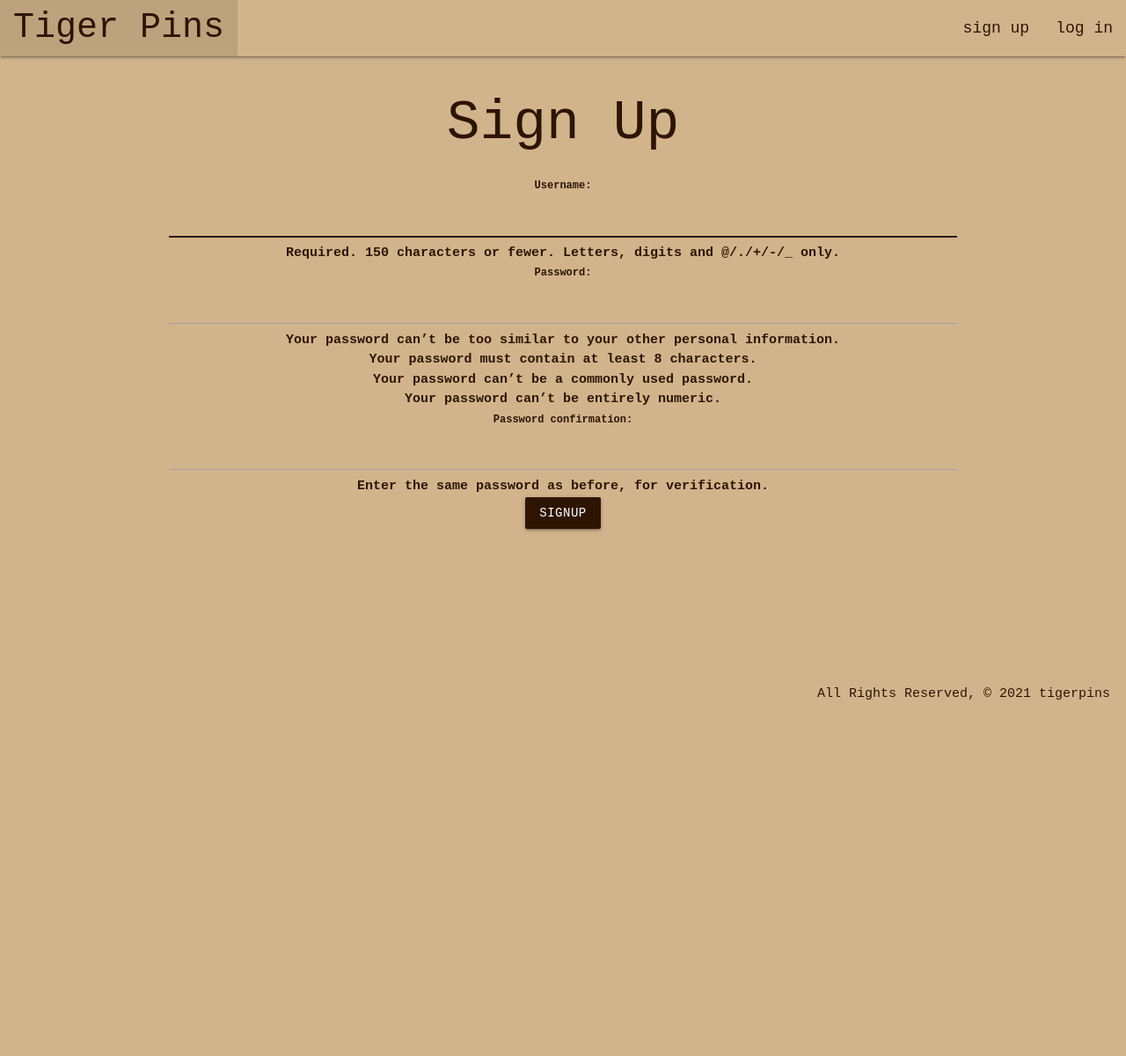
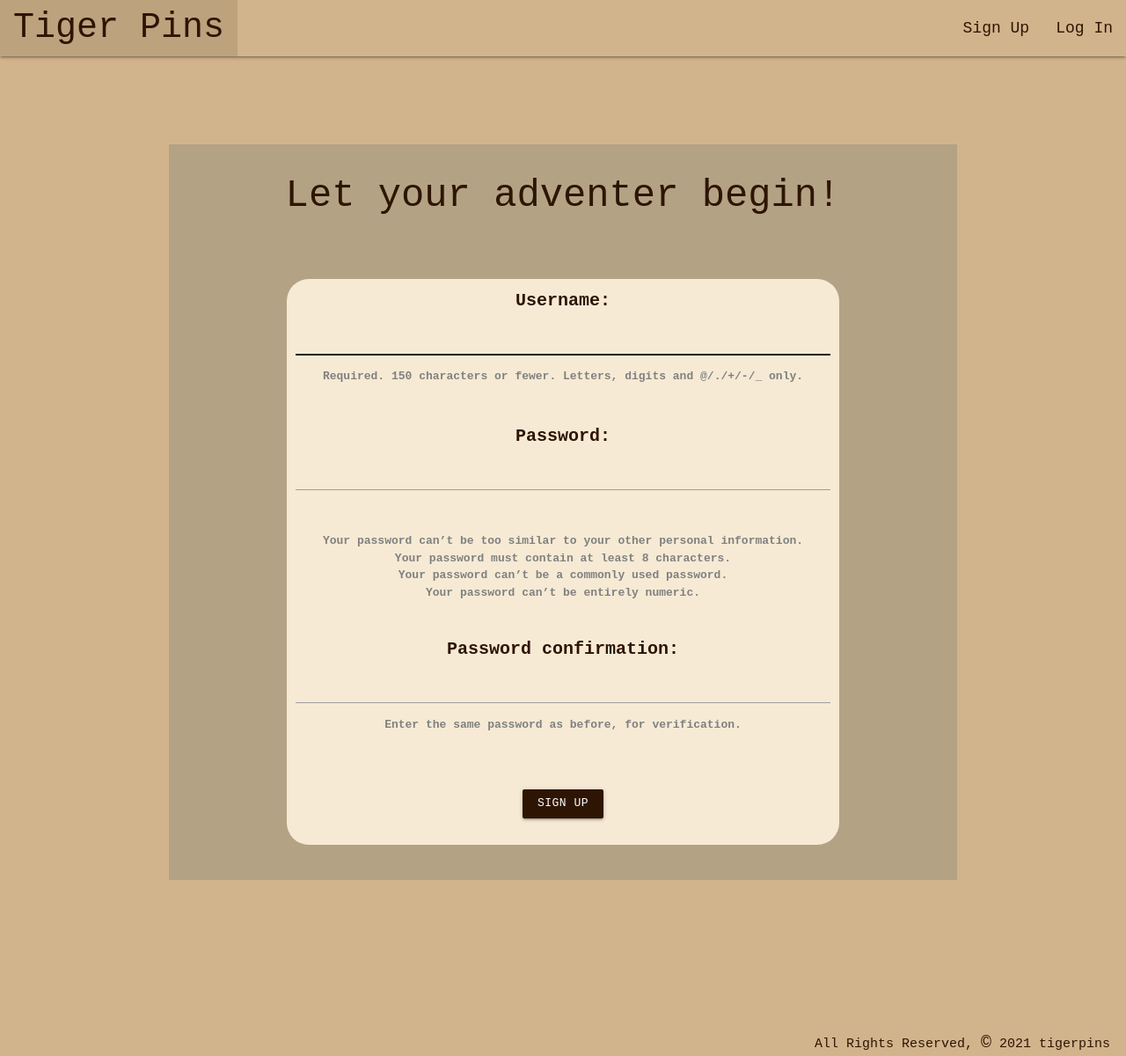
Before and after one commit to alexmcdermid/tigerpins, a Django app: page /accounts/signup/ in a window 1280 px wide. Shown: the whole page at 88% size. Before the commit the page ends 795 px from the top, so only its background shows below. Run offline with Django 3.2, Linux system fonts and the light colour scheme.

Commit message:
CSS: Sign up Page and Proper Uppercase/Lower case for Nav bar's content

```diff
--- a/mainapp/static/css/style.css
+++ b/mainapp/static/css/style.css
@@ -20,7 +20,11 @@ main {
 a, label, input {
   color: #2E1503;
   font-family: 'Courier New', Courier, monospace;
-  /* font-size: 20px; */
+  font-size: 20px;
+}
+
+p {
+  margin-bottom: 40px;
 }
 
 .btn, .btn-small, .btn-large, .waves-button-input, .brown.lighten-2 {
@@ -53,7 +57,6 @@ input:focus {
   margin-bottom: 70px;
   height: 400px;
   width: 100%;
-
 }
 
 .main_slogan{
@@ -71,25 +74,17 @@ input:focus {
   color: #2E1503;
 }
 
-
 .btn-large {
   font-size: 20px;
 }
 
 /* Nav Bar  */
-nav {
-  /* height: 120px; */
-}
-
 .nav-wrapper, .page-footer {
   background-color: Tan;
 }
 
 .nav-wrapper ul a {
   color: #2E1503;
-  /* padding-top: 30px;
-  padding-left: 80px;
-  padding-right: 40px; */
 }
 
 .nav-wrapper .left a{
@@ -98,7 +93,6 @@ nav {
 .nav-wrapper .right a{
   font-size: 18px;
 }
-
 
 
 /* Index Page */
@@ -138,14 +132,7 @@ margin-bottom: 25px;
 .card-content {
   font: 12px;
   overflow: hidden;
-
 }
-
-
-/* .card .card-image .card-title span{
-  color: black;
-} */
-
 
 .trip-header {
   text-align: center;
@@ -163,12 +150,6 @@ th {
   border: 0px;
 }
 
-img {
-  width: 50px;
-  height: 50px;
-
-}
-
 
 /* Show Page */
 .trip-details {
@@ -176,7 +157,6 @@ img {
   border-radius: 25px;
   padding: 10px;
 }
-
 
 
 /* Add Pin  */
@@ -200,6 +180,8 @@ img {
   margin: auto;
 }
 
+
+
 .create_slogan{
  padding-top: 35px;
   margin-bottom: 70px;
@@ -221,3 +203,31 @@ img {
 .datepicker-date-display .year-text, .datepicker-table abbr {
   color: #2E1503;
 }
+
+/* sign up page */
+
+.signup_form_container {
+  display: flex;
+  flex-direction: column;
+  width: 70%;
+  height: 100%;
+  background-color: #f6ead4;
+  border-radius: 25px;
+  padding: 10px;
+  font-size: 20px;
+  font-weight: bold;
+  margin: auto;
+}
+
+
+.signup_form_container li, .helptext {
+  font-size: 13px;
+  color: grey
+}
+
+#signup_btn{
+  width: 15%;
+  text-align: center;
+  margin: 20px auto;
+}
+/* text over flows in mobile view */
--- a/mainapp/templates/base.html
+++ b/mainapp/templates/base.html
@@ -29,12 +29,12 @@
         </ul>
         <ul class="right hide-on-small-only">
             {% if user.is_authenticated %}
-            <li><a href="{% url 'create' %}">add pin</a></li>
-              <li><a href="{% url 'index' %}">my pins</a></li>
-              <li><a href="{% url 'logout' %}">log out</a></li>
+            <li><a href="{% url 'create' %}">Add Pin</a></li>
+              <li><a href="{% url 'index' %}">My Pins</a></li>
+              <li><a href="{% url 'logout' %}">Log Out</a></li>
             {% else %}
-              <li><a href="{% url 'signup' %}">sign up</a></li>
-              <li><a href="{% url 'login' %}">log in</a></li>
+              <li><a href="{% url 'signup' %}">Sign Up</a></li>
+              <li><a href="{% url 'login' %}">Log In</a></li>
             {% endif %}
         </ul>
 
--- a/mainapp/templates/registration/signup.html
+++ b/mainapp/templates/registration/signup.html
@@ -1,12 +1,16 @@
-{% extends 'base.html' %}
-{% block content %}
-<h1>Sign Up</h1>
-{% if error_message %}<p class="red-text">{{ error_message }}</p>{% endif %}
+{% extends 'base.html' %} {% block content %}
 
-<!-- Add the login form -->
-<form method="post" action="{% url 'signup' %}">
-  {% csrf_token %}
-  {{ form.as_p }}
-  <input type="submit" class="btn" value="signup">
-</form>
-{% endblock %}
+<div class="form_wrapper">
+  <h3 class="create_slogan">Let your adventer begin!</h3>
+  {% if error_message %}
+  <p class="red-text">{{ error_message }}</p>
+  {% endif %}
+
+  <!-- Add the login form -->
+  <form class="signup_form_container" method="post" action="{% url 'signup' %}">
+    {% csrf_token %} {{ form.as_p }}
+    <button class="btn-small" id="signup_btn" name="signup" type="submit" value="Sign Up">Sign Up</button>
+    <!-- <input type="submit" class="btn-small signup_btn" value="signup" /> -->
+  </form>
+  {% endblock %}
+</div>
```
Also changed, not shown: 1 other file.
